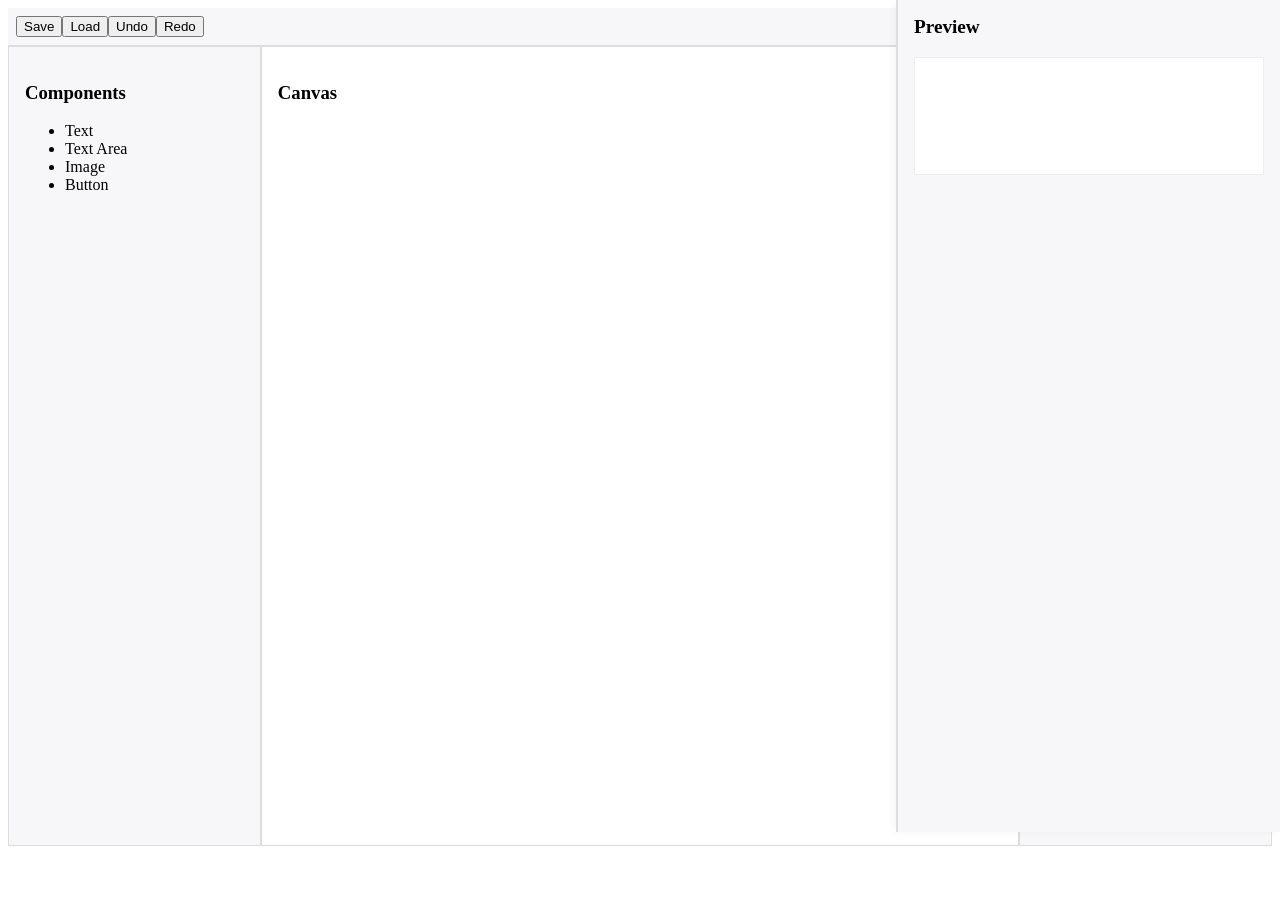
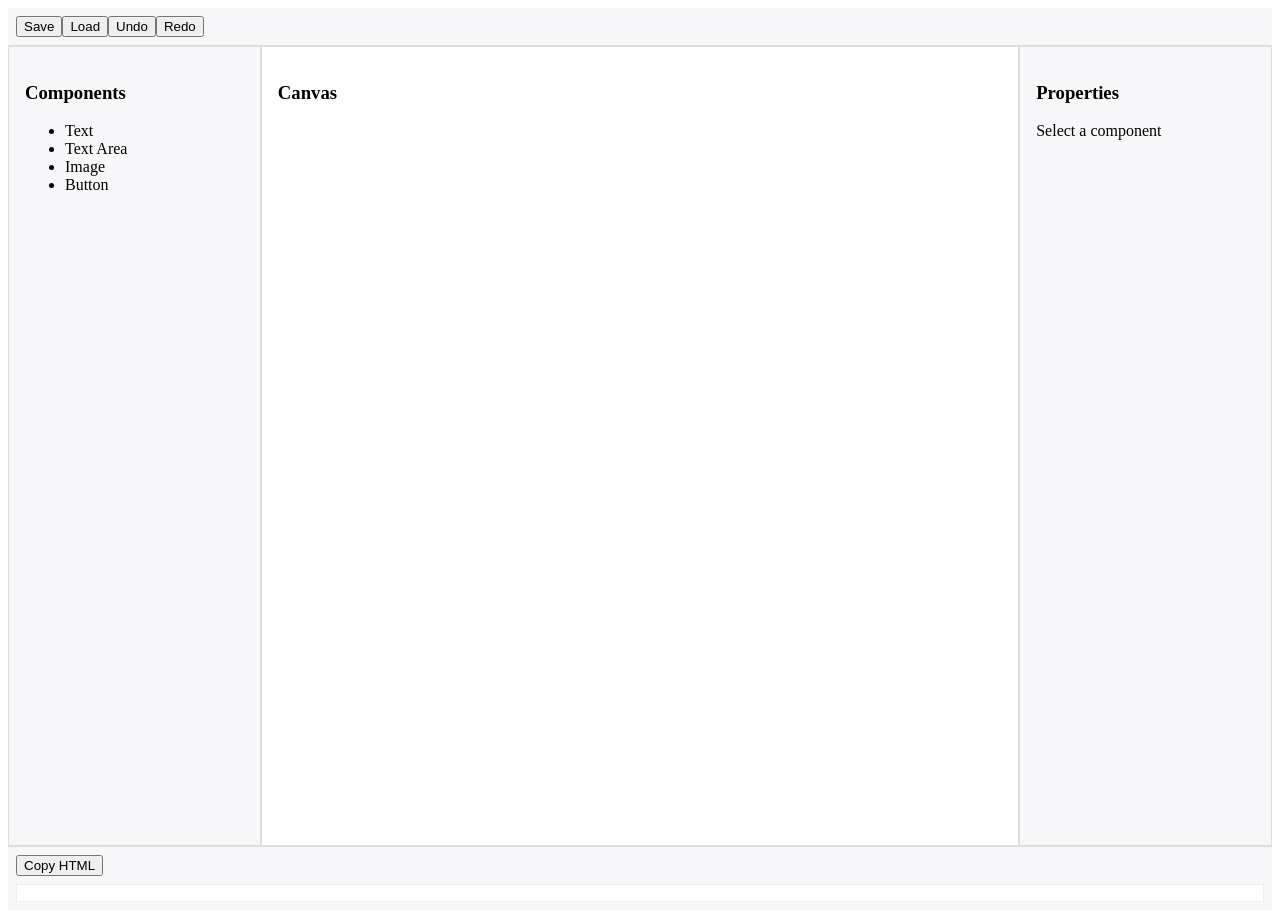
Before and after one commit to Shreya-Bhattad/Assignment2, a React (Create React App) app: page / in a window 1280 px wide. Before the commit the page ends 854 px from the top, so only its background shows below. Built offline with nearby package versions, Linux system fonts and the light colour scheme.

Commit message:
commit-2

```diff
--- a/src/components/PreviewPanel.js
+++ b/src/components/PreviewPanel.js
@@ -1,30 +1,41 @@
-import React from 'react';
+import React, { useState } from 'react';
 import { useAura } from '../modules/auraContext';
+import { RenderComponent } from './RenderComponent';
 
 function PreviewPanel() {
   const { state } = useAura();
+  const [copied, setCopied] = useState(false);
 
   function generateHTML() {
     return state.components.map(comp => {
       switch (comp.type) {
         case 'Text':
-          return `<span style="font-size:${comp.properties.fontSize||16}px;font-weight:${comp.properties.fontWeight||'400'};color:${comp.properties.color||'#222'};">${comp.properties.text||'Text'}</span>`;
+          return `<span style="font-size:${comp.properties.fontSize||16}px;font-weight:${comp.properties.fontWeight||'400'};color:${comp.properties.color||'#222'};position:absolute;left:${comp.x}px;top:${comp.y}px;">${comp.properties.text||'Text'}</span>`;
         case 'TextArea':
-          return `<textarea style="font-size:${comp.properties.fontSize||16}px;color:${comp.properties.color||'#222'};text-align:${comp.properties.textAlign||'left'};resize:none;">${comp.properties.text||''}</textarea>`;
+          return `<textarea style="font-size:${comp.properties.fontSize||16}px;color:${comp.properties.color||'#222'};text-align:${comp.properties.textAlign||'left'};position:absolute;left:${comp.x}px;top:${comp.y}px;resize:none;">${comp.properties.text||''}</textarea>`;
         case 'Image':
-          return `<img src="${comp.properties.imageUrl||'https://via.placeholder.com/100'}" alt="${comp.properties.altText||'Image'}" style="object-fit:${comp.properties.objectFit||'cover'};border-radius:${comp.properties.borderRadius||0}px;height:${comp.properties.height||100}px;width:${comp.properties.width||100}px;" />`;
+          return `<img src="${comp.properties.imageUrl||'https://via.placeholder.com/100'}" alt="${comp.properties.altText||'Image'}" style="object-fit:${comp.properties.objectFit||'cover'};border-radius:${comp.properties.borderRadius||0}px;height:${comp.properties.height||100}px;width:${comp.properties.width||100}px;position:absolute;left:${comp.x}px;top:${comp.y}px;" />`;
         case 'Button':
-          return `<a href="${comp.properties.url||'#'}" style="display:inline-block;font-size:${comp.properties.fontSize||16}px;padding:${comp.properties.padding||8}px;background:${comp.properties.backgroundColor||'#007bff'};color:${comp.properties.textColor||'#fff'};border-radius:${comp.properties.borderRadius||4}px;text-decoration:none;">${comp.properties.buttonText||'Button'}</a>`;
+          return `<a href="${comp.properties.url||'#'}" style="display:inline-block;font-size:${comp.properties.fontSize||16}px;padding:${comp.properties.padding||8}px;background:${comp.properties.backgroundColor||'#007bff'};color:${comp.properties.textColor||'#fff'};border-radius:${comp.properties.borderRadius||4}px;text-decoration:none;position:absolute;left:${comp.x}px;top:${comp.y}px;">${comp.properties.buttonText||'Button'}</a>`;
         default:
           return '';
       }
     }).join('');
   }
 
+  function handleCopy() {
+    navigator.clipboard.writeText(generateHTML());
+    setCopied(true);
+    setTimeout(() => setCopied(false), 1500);
+  }
+
   return (
-    <div className="preview-panel-fixed">
-      <h3>Preview</h3>
-      <div className="preview-content" dangerouslySetInnerHTML={{ __html: generateHTML() }} />
+    <div style={{ padding: '8px', borderTop: '1px solid #ddd', background: '#f7f7fa' }}>
+      <button onClick={handleCopy}>Copy HTML</button>
+      {copied && <span style={{ marginLeft: 8, color: 'green' }}>Copied!</span>}
+      <div style={{ marginTop: 8, background: '#fff', padding: 8, border: '1px solid #eee', maxHeight: 200, overflow: 'auto' }}>
+        <div dangerouslySetInnerHTML={{ __html: generateHTML() }} />
+      </div>
     </div>
   );
 }
--- a/src/styles/main.css
+++ b/src/styles/main.css
@@ -20,29 +20,3 @@
   width: 20%;
   background: #f7f7fa;
 }
-.preview-panel-fixed {
-  position: fixed;
-  right: 0;
-  top: 0;
-  width: 350px;
-  height: 100vh;
-  background: #f7f7fa;
-  border-left: 2px solid #ddd;
-  box-shadow: -2px 0 8px rgba(0,0,0,0.04);
-  z-index: 1000;
-  overflow-y: auto;
-  padding: 16px;
-}
-.preview-panel-fixed h3 {
-  margin-top: 0;
-  font-size: 1.2em;
-  font-weight: 600;
-}
-.preview-content {
-  background: #fff;
-  border: 1px solid #eee;
-  padding: 8px;
-  min-height: 100px;
-  max-height: 80vh;
-  overflow-y: auto;
-}
```
